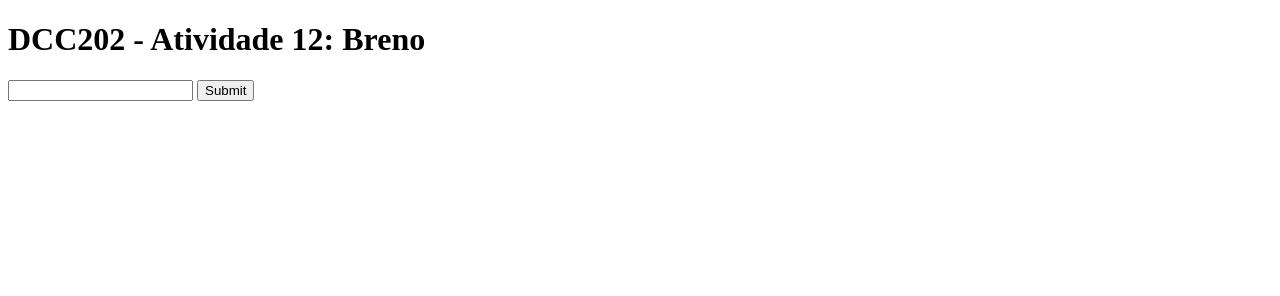
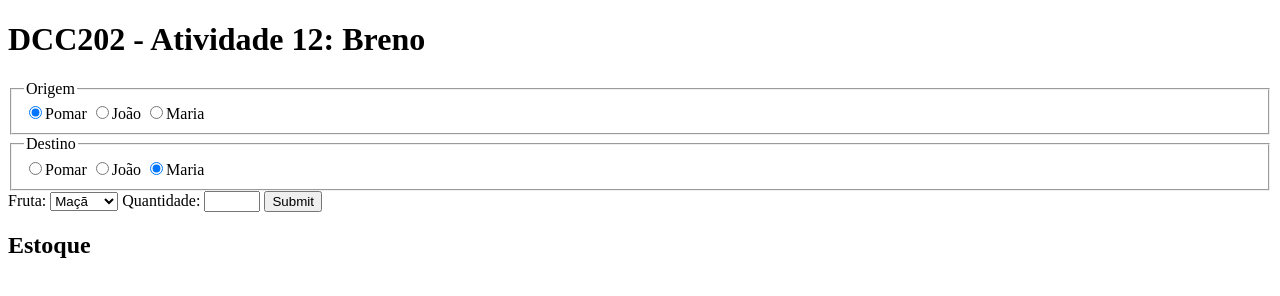
Before and after one commit to ufjf-dcc202/ufjf-dcc202-2023-3-a-atv12-C9BrenoFR, a website: page index.html in a window 1280 px wide. Drawn offline with Linux system fonts and the light colour scheme.

Commit message:
Cria multiplos inputs no index.html

```diff
--- a/index.html
+++ b/index.html
@@ -9,10 +9,36 @@
 <body>
     <h1>DCC202 - Atividade 12: Breno</h1>
     <section>
-        <form action="">
-            <input />
+        <form name="entrada" >
+            <fieldset>
+                <legend>Origem</legend>
+                <label><input type="radio" name="origem" value="pomar" checked />Pomar</label>
+                <label><input type="radio" name="origem" value="joao" />João</label>
+                <label><input type="radio" name="origem" value="maria" />Maria</label>
+            </fieldset>
+            <fieldset>
+                <legend>Destino</legend>
+                <label><input type="radio" name="Destino" value="pomar"  />Pomar</label>
+                <label><input type="radio" name="Destino" value="joao" />João</label>
+                <label><input type="radio" name="Destino" value="maria" checked />Maria</label>
+            </fieldset>
+
+            <label for="ifruta">Fruta:</label>
+            <select id="ifruta" name="fruta">
+                <option value="maca">Maçã</option>
+                <option value="pera">Pera</option>
+                <option value="banana">Banana</option>
+                <option value="uva">Uva</option>
+            </select>
+            <label for="iqtd">Quantidade:</label>
+            <input id="iqtd" type="number" name="quantidade" min="0" max="12" step="1" />
             <input type="submit">
         </form>
     </section>
+    <section>
+        <h2>Estoque</h2>
+        <ol id="olJoao" ></ol>
+        <ol id="olMAria" ></ol>
+    </section>
 </body>
 </html>
```
